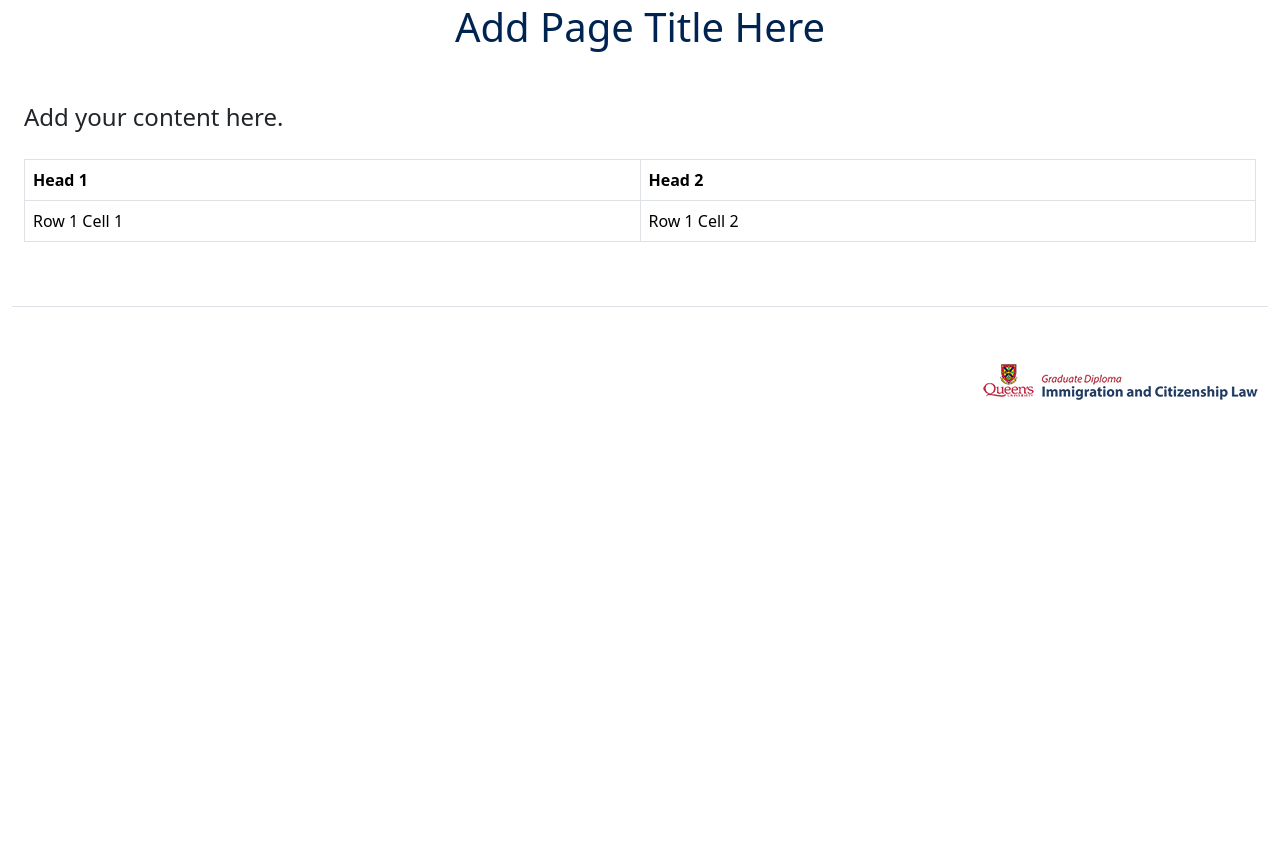
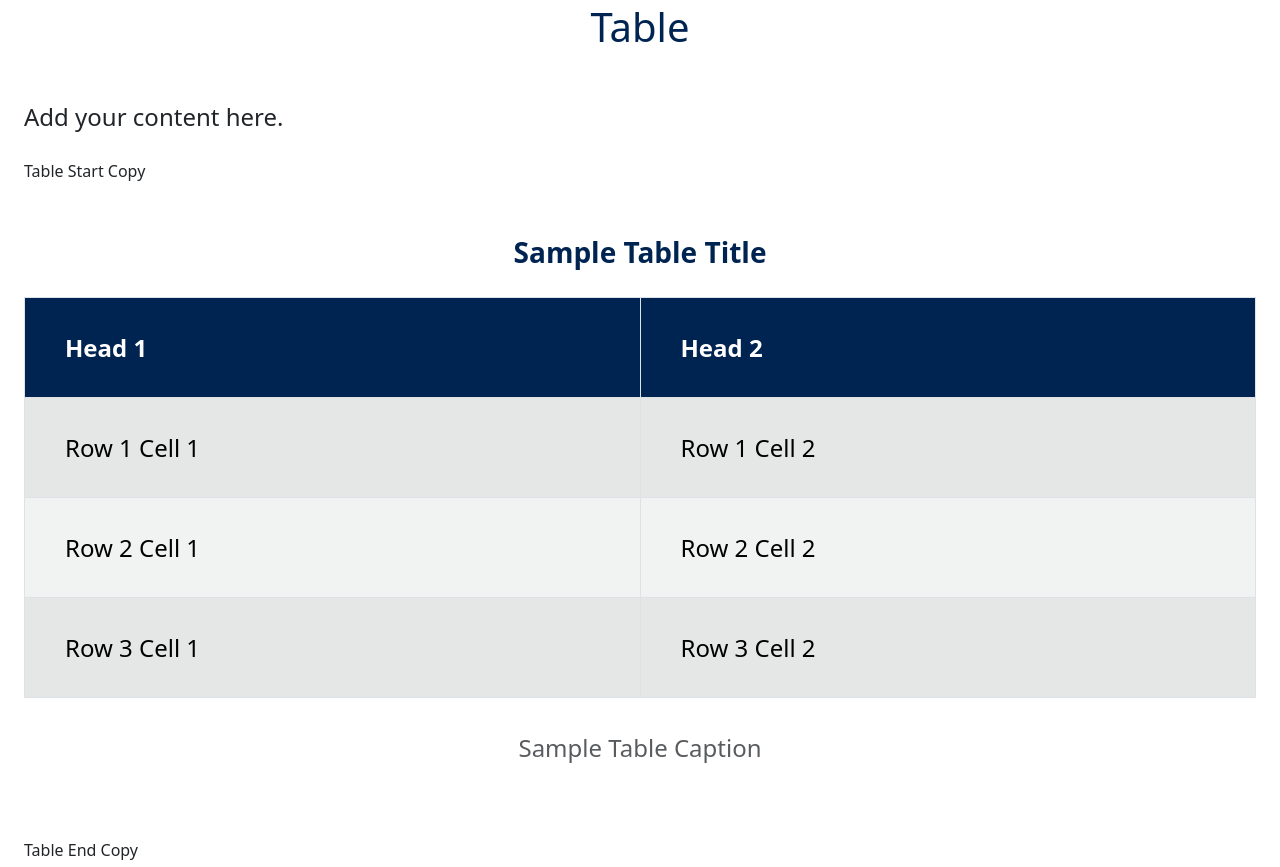
Before and after one commit to lawEdTech/templates, a plain HTML site: page table.html in a window 1280 px wide. Shown: the part 393-1260 px from the top of the page. Before the commit the page ends 847 px from the top, so only its background shows below. Drawn offline with nearby package versions, Linux system fonts and the light colour scheme.

Commit message:
table done

```diff
--- a/styles.css
+++ b/styles.css
@@ -11,6 +11,10 @@
     --medium-grey: #a7a9ac;
     --dark-grey: #808285;
     --darkest-grey: #58595b;
+}
+
+.table td, .table th {
+    padding-left: 2.5rem; /* Adjust this value for more or less left margin */
 }
 
 .callout-box {
--- a/table.html
+++ b/table.html
@@ -14,28 +14,37 @@
 <body>
     <div class="container-fluid">
         <img src="./assets/banner.jpg" class="img-fluid mt-5" alt="banner">
-        <h1 class="text-navy text-center mt-5 mb-5">Add Page Title Here</h1>
+        <h1 class="text-navy text-center mt-5 mb-5">Table</h1>
         <p class="container-fluid fs-4">Add your content here.</p>
     </div>
 
-
+    <p class="m-4">Table Start Copy</p>
     <div class="m-4 table-responsive">
-        <table class="table table-bordered">
+        <p class=" fs-3 fw-semibold text-center text-navy m-4">Sample Table Title</p>
+        <table class="table table-striped table-bordered"><caption class="text-center fs-4 m-4">Sample Table Caption</caption>
             <thead>
-                <tr>
-                    <th>Head 1</th>
-                    <th>Head 2</th>
+                <tr style="height:100px">
+                    <th class="bg-navy text-white fs-4 align-middle text-start">Head 1</th>
+                    <th class="bg-navy text-white fs-4 align-middle text-start">Head 2</th>
                 </tr>
             </thead>
             <tbody>
-                <tr>
-                    <td>Row 1 Cell 1</td>
-                    <td>Row 1 Cell 2</td>
+                <tr style="height:100px">
+                    <td class="bg-lightest-grey align-middle text-start fs-4">Row 1 Cell 1</td>
+                    <td class="bg-lightest-grey align-middle text-start fs-4">Row 1 Cell 2</td>
+                </tr>
+                <tr style="height:100px">
+                    <td class="bg-lightest-grey align-middle text-start fs-4">Row 2 Cell 1</td>
+                    <td class="bg-lightest-grey align-middle text-start fs-4">Row 2 Cell 2</td>
+                </tr>
+                <tr style="height:100px">
+                    <td class="bg-lightest-grey align-middle text-start fs-4">Row 3 Cell 1</td>
+                    <td class="bg-lightest-grey align-middle text-start fs-4">Row 3 Cell 2</td>
                 </tr>
             </tbody>
         </table>
     </div>
-
+    <p class="m-4">Table End Copy</p>
 
     <script src="https://cdn.jsdelivr.net/npm/@popperjs/core@2.11.8/dist/umd/popper.min.js" integrity="sha384-I7E8VVD/ismYTF4hNIPjVp/Zjvgyol6VFvRkX/vR+Vc4jQkC+hVqc2pM8ODewa9r" crossorigin="anonymous"></script>
     <script src="https://cdn.jsdelivr.net/npm/bootstrap@5.3.3/dist/js/bootstrap.min.js" integrity="sha384-0pUGZvbkm6XF6gxjEnlmuGrJXVbNuzT9qBBavbLwCsOGabYfZo0T0to5eqruptLy" crossorigin="anonymous"></script>
```
